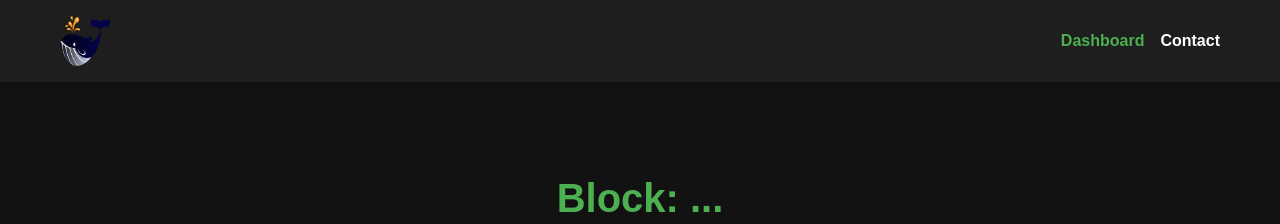
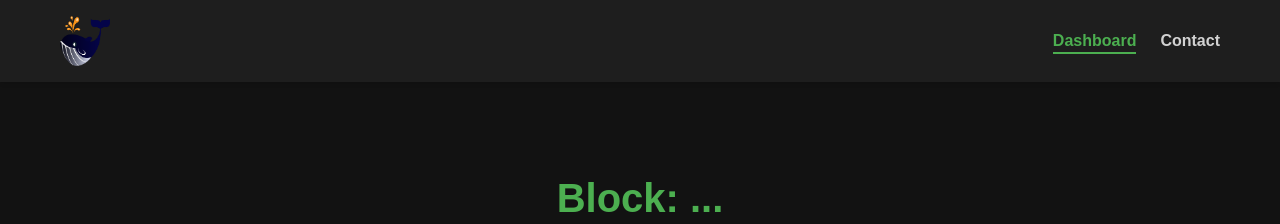
Before and after one commit to whiterabbit21m-test/whiterabbit21m-test.github.io, a Jekyll site: the page built from dashboard.html, in a window 1280 px wide. Shown: the top 224 px of the page. Built offline with Jekyll 4.4.1, drawn with Linux system fonts in a browser that asks for light colours.

Commit message:
Update _navigation.scss

```diff
--- a/_sass/_navigation.scss
+++ b/_sass/_navigation.scss
@@ -1,4 +1,8 @@
-// _sass/layout/_navigation.scss
+// Assicurati che queste variabili siano coerenti con il resto del tuo SCSS
+$text-color: #ffffff;
+$accent-color: #4CAF50;
+$background-color: #121212;
+
 .main-nav {
   .nav-list {
     list-style: none;
@@ -6,17 +10,42 @@
     margin: 0;
     display: flex;
   }
+
   .nav-item {
-    margin-left: 1rem;
+    margin-left: 1.5rem; // Aumentato leggermente per più spazio
+
+    &:first-child {
+      margin-left: 0; // Rimuove il margine dal primo elemento
+    }
   }
+
   .nav-link {
-    color: #fff;
+    color: rgba($text-color, 0.8); // Leggera trasparenza per un look più sofisticato
     text-decoration: none;
-    transition: color 0.3s ease;
-    font-weight: bold;
+    transition: color 0.3s ease, transform 0.2s ease;
+    font-weight: 600; // Leggermente meno bold per un look più moderno
+    padding: 5px 0; // Aggiunge un po' di padding verticale
+    position: relative; // Per l'effetto underline
+
+    &::after {
+      content: '';
+      position: absolute;
+      width: 0;
+      height: 2px;
+      bottom: 0;
+      left: 0;
+      background-color: $accent-color;
+      transition: width 0.3s ease;
+    }
+
     &:hover,
     &.active {
-      color: #4CAF50;
+      color: $accent-color;
+      transform: translateY(-2px); // Leggero effetto di sollevamento
+
+      &::after {
+        width: 100%; // Effetto underline al passaggio del mouse o quando attivo
+      }
     }
   }
 }
@@ -27,10 +56,16 @@
     width: 100%;
 
     .nav-list {
-      justify-content: center;
+      flex-direction: column; // Cambia in colonna su schermi piccoli
+      align-items: center;
 
       .nav-item {
-        margin: 0 10px;
+        margin: 10px 0; // Spazio verticale tra gli elementi
+      }
+
+      .nav-link {
+        font-size: 1.1rem; // Aumenta leggermente la dimensione per una migliore leggibilità su mobile
+        padding: 8px 0; // Aumenta l'area cliccabile su mobile
       }
     }
   }
```
